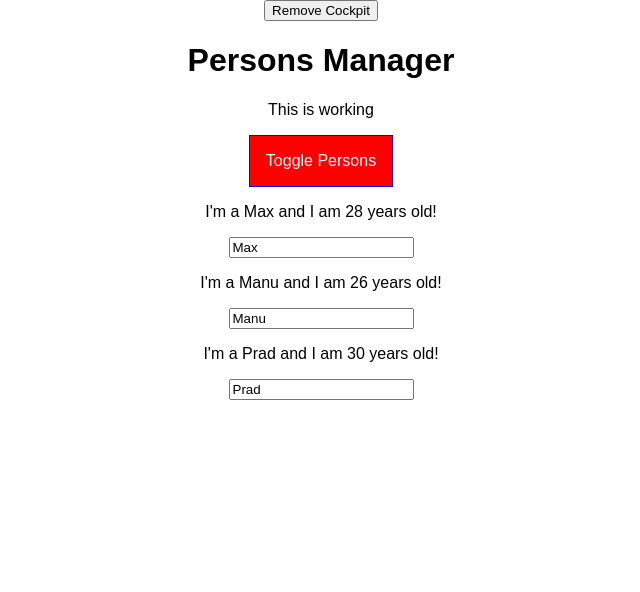
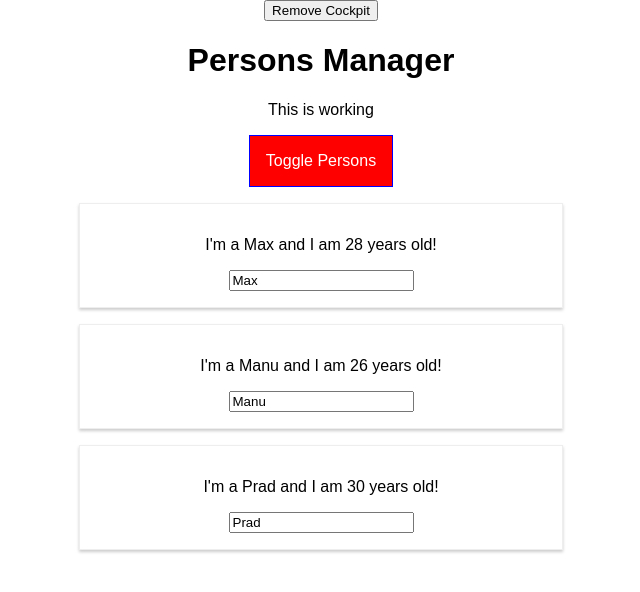
Before and after one commit to pradeepp28/react-complete-guide, a React (Create React App) app: page / in a window 1280 px wide. Both pictures are taken after a click on the button "Toggle Persons". Shown: the top 592 px of the page, without its empty margins (319-959 px from the left). Built offline with nearby package versions, Linux system fonts and the light colour scheme.

Commit message:
hoc withclass css classname

```diff
--- a/src/components/Persons/Person/Person.js
+++ b/src/components/Persons/Person/Person.js
@@ -2,6 +2,7 @@
 
 import classes from "./Person.module.css";
 import Aux from "../../../hoc/Aux";
+import withClass from "../../../hoc/WithClass";
 
 class Person extends Component {
   render() {
@@ -22,4 +23,4 @@
   }
 }
 
-export default Person;
+export default withClass(Person, classes.Person);
--- a/src/containers/App.js
+++ b/src/containers/App.js
@@ -2,7 +2,8 @@
 import Persons from "../components/Persons/Persons";
 import Cockpit from "../components/Cockpit/Cockpit";
 import classes from "./App.module.css";
-import WithClass from "../hoc/WithClass";
+import withClass from "../hoc/WithClass";
+import Aux from "../hoc/Aux";
 
 class App extends Component {
   // create lifecycle #1
@@ -107,7 +108,7 @@
     }
 
     return (
-      <WithClass className={classes.App}>
+      <Aux>
         <button onClick={() => this.setState({ showCockpit: false })}>
           Remove Cockpit
         </button>
@@ -120,10 +121,10 @@
           />
         ) : null}
         {persons}
-      </WithClass>
+      </Aux>
     );
     //return React.createElement('div', {className: 'App'}, React.createElement('h1', null, 'Hi, I\'m a React App'))
   }
 }
 
-export default App;
+export default withClass(App, classes.App);
--- a/src/hoc/WithClass.js
+++ b/src/hoc/WithClass.js
@@ -1,7 +1,11 @@
 import React from "react";
 
-const withClass = props => (
-  <div className={props.className}>{props.children}</div>
-);
+const withClass = (WithComponent, className) => {
+  return props => (
+    <div className={className}>
+      <WithComponent {...props} />
+    </div>
+  );
+};
 
 export default withClass;
```
